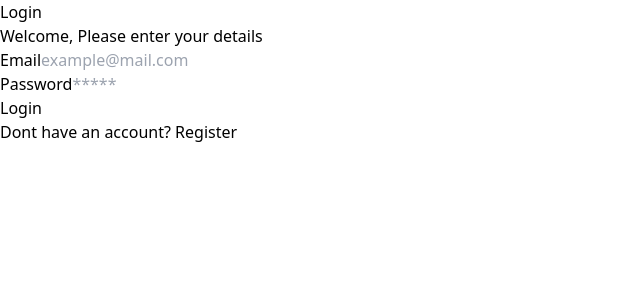
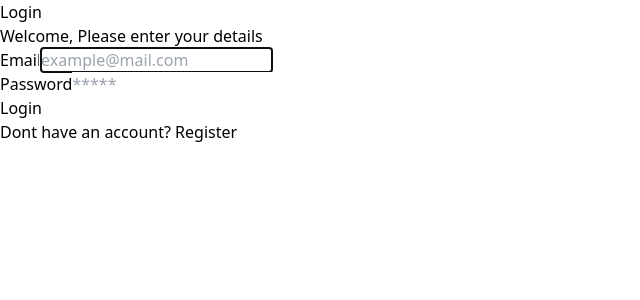
Before and after one commit to amaliartnaa/login-react, a React (Vite) app: page /login in a window 1280 px wide. Shown: the top 300 px of the page, without its empty margins (0-640 px from the left). Built offline with nearby package versions, Linux system fonts and the light colour scheme.

Commit message:
auto input on email form using useRef

```diff
--- a/src/components/Elements/Input/Input.jsx
+++ b/src/components/Elements/Input/Input.jsx
@@ -1,9 +1,12 @@
+/* eslint-disable react/display-name */
+import { forwardRef } from "react";
+
 /* eslint-disable react/prop-types */
-const Input = (props) => {
+const Input = forwardRef((props, ref) => {
     const { type, placeholder, name } = props;
     return (
-        <input type={type} className="text-sm border rounded w-full py-2 px-3 text-slate-700 placeholder: opacity-50" placeholder={placeholder} name={name} id={name}/>
+        <input type={type} className="text-sm border rounded w-full py-2 px-3 text-slate-700 placeholder: opacity-50" placeholder={placeholder} name={name} id={name} ref={ref}/>
     )
-}
+});
 
 export default Input;
--- a/src/components/Elements/Input/index.jsx
+++ b/src/components/Elements/Input/index.jsx
@@ -1,15 +1,17 @@
+/* eslint-disable react/display-name */
 /* eslint-disable react/prop-types */
 import Label from "./Label";
 import Input from "./Input";
+import { forwardRef } from "react";
 
-const InputForm = (props) => {
+const InputForm = forwardRef((props, ref) => {
     const {label, name, type, placeholder} = props;
     return (
         <div className="mb-6">
             <Label htmlFor={name}>{label}</Label>
-            <Input name={name} type={type} placeholder={placeholder}/>
+            <Input name={name} type={type} placeholder={placeholder} ref={ref}/>
         </div>
     )
-}
+})
 
 export default InputForm;
--- a/src/components/Fragments/Counter.jsx
+++ b/src/components/Fragments/Counter.jsx
@@ -1,3 +1,4 @@
+/* eslint-disable no-unused-vars */
 import React from "react";
 
 class Counter extends React.Component {
--- a/src/components/Fragments/FormLogin.jsx
+++ b/src/components/Fragments/FormLogin.jsx
@@ -1,5 +1,6 @@
 import InputForm from "../Elements/Input";
 import Button from "../Elements/Button";
+import { useEffect, useRef } from 'react';
 
 const FormLogin = () => {
     const handleLogin = (event) => {
@@ -10,9 +11,14 @@
         // console.log(event.target.password.value);
         window.location.href = "/products";
     }
+    const emailRef = useRef(null);
+
+    useEffect(() => {
+        emailRef.current.focus();
+    }, [])
     return (
         <form onSubmit={handleLogin}>
-            <InputForm label="Email" type="email" placeholder="example@mail.com" name="email"/>
+            <InputForm label="Email" type="email" placeholder="example@mail.com" name="email" ref={emailRef}/>
             <InputForm label="Password" type="password" placeholder="*****" name="password"/>
 
             <Button classname="bg-blue-600 w-full" type="submit">Login</Button>
--- a/src/pages/products.jsx
+++ b/src/pages/products.jsx
@@ -2,7 +2,7 @@
 /* eslint-disable react-hooks/rules-of-hooks */
 /* eslint-disable no-unused-vars */
 /* eslint-disable react/jsx-key */
-import { Fragment, useEffect, useState } from "react"
+import { Fragment, useEffect, useRef, useState } from "react"
 import CardProduct from "../components/Fragments/CardProduct"
 import Button from "../components/Elements/Button";
 // import Counter from "../components/Fragments/Counter";
@@ -68,6 +68,27 @@
         }
     };
 
+    // useRef
+    const cartRef = useRef(
+        JSON.parse(localStorage.getItem("cart")) || []
+    );
+
+    const handleAddToCartRef = (id) => {
+        cartRef.current = [...cartRef.curren, { id, qty: 1 }];
+        localStorage.setItem("cart", JSON.stringify(cartRef.current))
+    }
+
+    const totalPriceRef = useRef(null);
+    // console.log(totalPriceRef)
+
+    useEffect(() => {
+        if (cart.length > 0) {
+            totalPriceRef.current.style.display = "table-row"
+        } else {
+            totalPriceRef.current.style.display = "none"
+        }
+    })
+
     return (
         <Fragment>
             <div className="flex justify-end h-20 bg-blue-600 text-white items-center px-10">
@@ -114,7 +135,7 @@
                                 </tr>
                             )
                         })}
-                        <tr>
+                        <tr ref={totalPriceRef}>
                             <td colSpan={3}><b>Price</b></td>
                             <td>
                                 <b>
```
